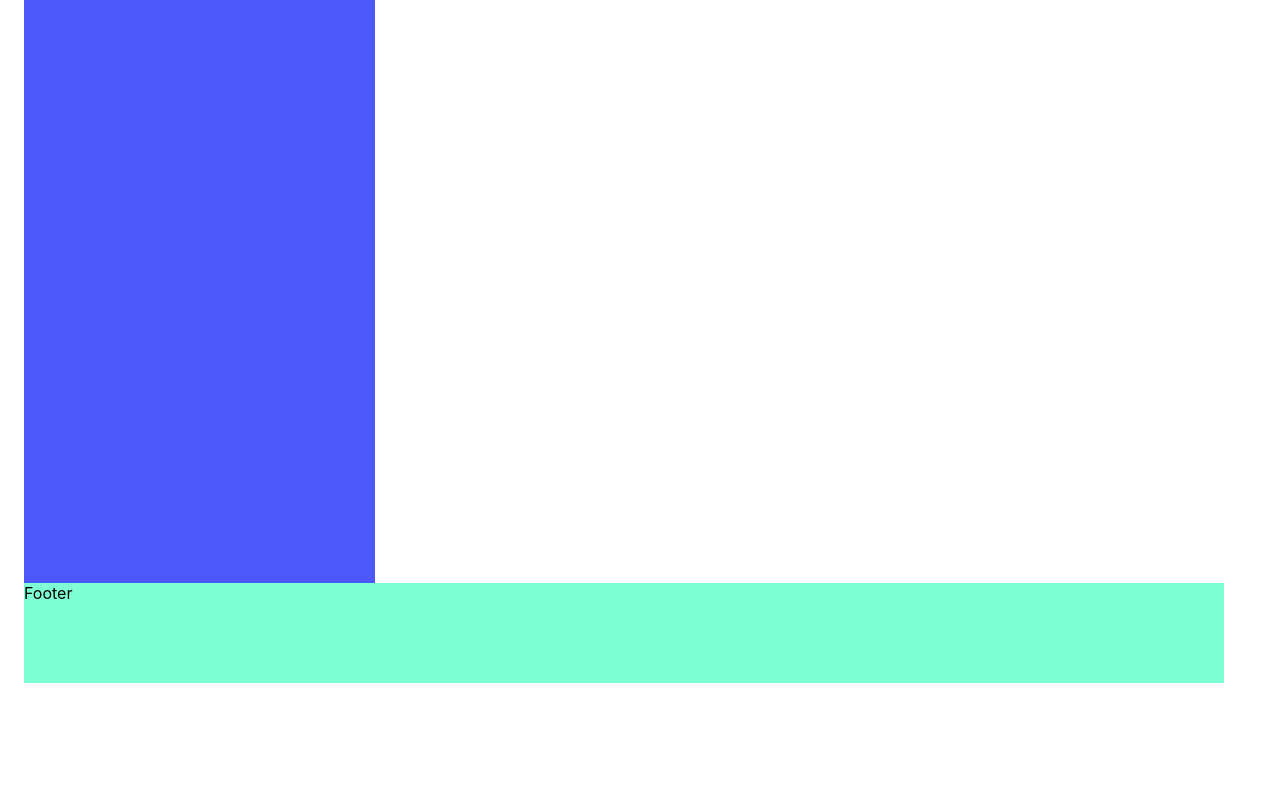
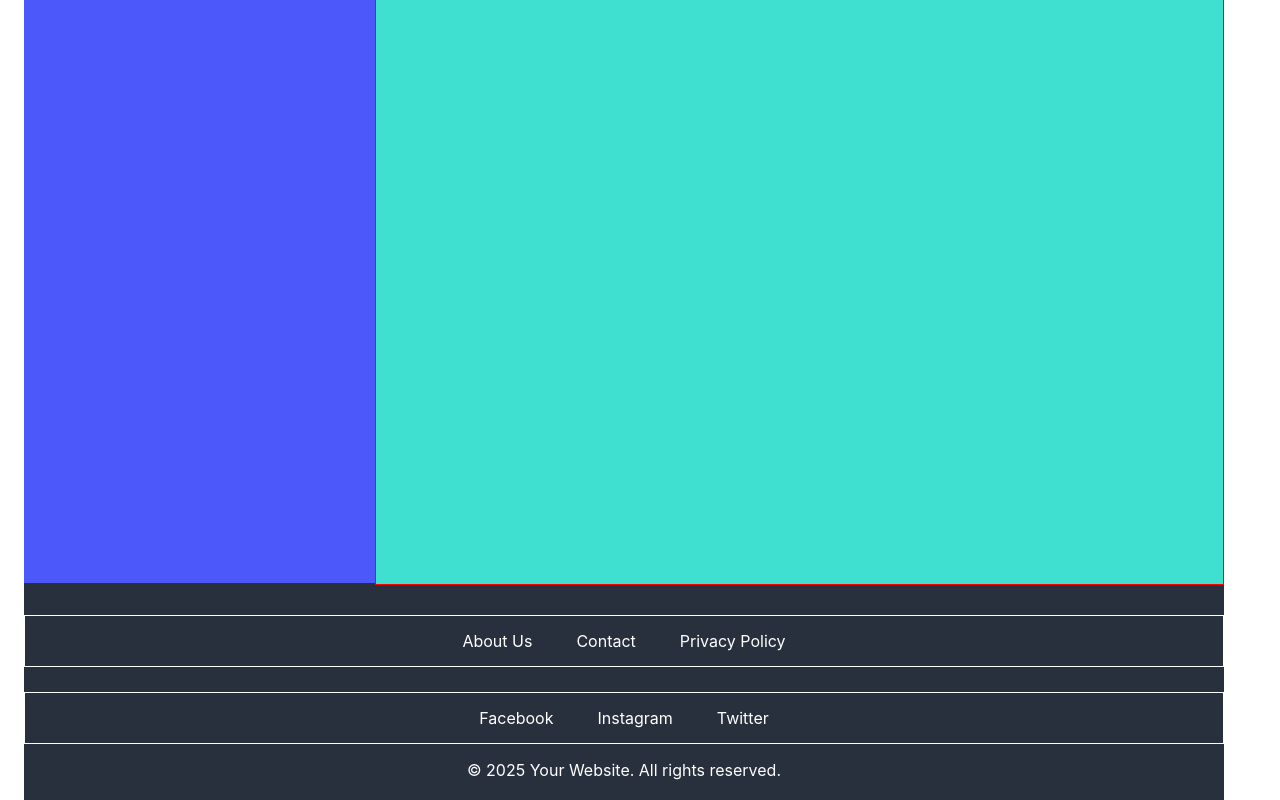
Before and after one commit to ishcenko/way-samurai, a React (Create React App) app: page /settings in a window 1280 px wide. Shown: the part 565-1365 px from the top of the page. Before the commit the page ends 1248 px from the top, so only its background shows below. Built offline with nearby package versions, Linux system fonts and the light colour scheme.

Commit message:
Footer and page(News, Music, Settings)

```diff
--- a/src/components/App.css
+++ b/src/components/App.css
@@ -11,4 +11,5 @@
 }
 .app-wrapper-content {
   width: 100%;
+  margin: 0;
 }
--- a/src/components/App.jsx
+++ b/src/components/App.jsx
@@ -1,11 +1,15 @@
 import React from 'react';
+import { BrowserRouter, Routes, Route } from 'react-router-dom';
 import Header from './Header/Header';
 import NavBar from './NavBar/NavBar';
 import Profile from './Profile/Profile';
+import Dialogs from './Dialogs/Dialogs';
+import Music from './Music/Music';
+
+import Footer from './Footer/Footer';
 import './App.css';
-import Dialogs from './Dialogs/Dialogs';
-import { BrowserRouter, Route, Routes } from 'react-router-dom';
-import Footer from './Footer/Footer';
+import News from './News/News';
+import Settings from './Settings/Settings';
 
 export const App = () => {
   return (
@@ -16,14 +20,16 @@ export const App = () => {
           <NavBar />
           <div className="app-wrapper-content">
             <Routes>
-              <Route exact path="dialogs" element={<Dialogs />} />
-              <Route path="profile" element={<Profile />} />
+              <Route path="/" element={<Profile />} /> {/* Головна сторінка */}
+              <Route path="/profile" element={<Profile />} />
+              <Route path="/dialogs" element={<Dialogs />} />
+              <Route path="/music" element={<Music />} />
+              <Route path="/news" element={<News />} />
+              <Route path="/settings" element={<Settings />} />
             </Routes>
           </div>
         </div>
-        <div>
-          <Footer />
-        </div>
+        <Footer />
       </div>
     </BrowserRouter>
   );
--- a/src/components/Footer/Footer.jsx
+++ b/src/components/Footer/Footer.jsx
@@ -1,11 +1,37 @@
 import React from 'react';
+import { NavLink } from 'react-router-dom';
 import s from './Footer.module.css';
 
 const Footer = () => {
   return (
-    <div className={s.footer_wrapper}>
-      <div>Footer</div>
-    </div>
+    <footer className={s.footer}>
+      <div className={s.nav}>
+        <NavLink to="/about">About Us</NavLink>
+        <NavLink to="/contact">Contact</NavLink>
+        <NavLink to="/privacy">Privacy Policy</NavLink>
+      </div>
+      <div className={s.socialIcons}>
+        <a
+          href="https://facebook.com"
+          target="_blank"
+          rel="noopener noreferrer"
+        >
+          Facebook
+        </a>
+        <a
+          href="https://instagram.com"
+          target="_blank"
+          rel="noopener noreferrer"
+        >
+          Instagram
+        </a>
+        <a href="https://twitter.com" target="_blank" rel="noopener noreferrer">
+          Twitter
+        </a>
+      </div>
+      <p>© 2025 Your Website. All rights reserved.</p>
+    </footer>
   );
 };
+
 export default Footer;
--- a/src/components/Footer/Footer.module.css
+++ b/src/components/Footer/Footer.module.css
@@ -1,5 +1,42 @@
-.footer_wrapper {
-  height: 100px;
+.footer {
+  padding-top: 32px;
+  padding-bottom: 4px;
+  text-align: center;
   width: 1200px;
-  background-color: aquamarine;
+  /* padding: 15px; */
+  background-color: #29303d;
+  color: white;
 }
+.nav {
+  display: flex;
+  flex-direction: row;
+  justify-content: center;
+  border: 1px solid white;
+  margin-bottom: 25px;
+}
+.nav a {
+  margin: 15px 22px;
+  color: white;
+  text-decoration: none;
+}
+
+.nav a:hover {
+  color: rgb(126, 245, 7);
+  text-decoration: underline;
+}
+.socialIcons {
+  display: flex;
+  flex-direction: row;
+  justify-content: center;
+  border: 1px solid white;
+}
+.socialIcons a {
+  margin: 15px 22px;
+  color: white;
+  text-decoration: none;
+}
+
+.socialIcons a:hover {
+  color: rgb(126, 245, 7);
+  text-decoration: underline;
+}
--- /dev/null
+++ b/src/components/Music/Music.jsx
@@ -0,0 +1,12 @@
+import React from 'react';
+import s from './Music.module.css';
+
+const Music = props => {
+  return (
+    <div className={s.music}>
+      <h3 className={s.page_music}>Page Music</h3>
+    </div>
+  );
+};
+
+export default Music;
--- /dev/null
+++ b/src/components/Music/Music.module.css
@@ -0,0 +1,17 @@
+.music {
+  background: greenyellow;
+  /* margin: 0 auto; */
+  height: 100%;
+  border: 1px solid red;
+}
+.page_music {
+  /* margin-left: 40px; */
+  /* width: max-content; */
+  padding-top: 32px;
+  padding-left: 32px;
+  color: blue;
+  font-size: 44px;
+}
+/* h3 {
+  margin: 0;
+} */
--- /dev/null
+++ b/src/components/News/News.jsx
@@ -0,0 +1,12 @@
+import React from 'react';
+import s from './News.module.css';
+
+const News = () => {
+  return (
+    <div className={s.news}>
+      <h3 className={s.page_news}>Page News</h3>
+    </div>
+  );
+};
+
+export default News;
--- /dev/null
+++ b/src/components/News/News.module.css
@@ -0,0 +1,32 @@
+.news {
+  background: orange;
+  border: 1px solid red;
+
+  height: 100%;
+  margin: 0 auto;
+}
+
+.page_news {
+  color: rgb(120, 4, 4);
+  padding-top: 32px;
+  padding-left: 32px;
+  color: blue;
+  font-size: 44px;
+}
+.music {
+  background: greenyellow;
+  /* margin: 0 auto; */
+  height: 100%;
+  border: 1px solid red;
+}
+.page_music {
+  /* margin-left: 40px; */
+  /* width: max-content; */
+  padding-top: 32px;
+  padding-left: 32px;
+  color: blue;
+  font-size: 44px;
+}
+/* h3 {
+  margin: 0;
+} */
--- /dev/null
+++ b/src/components/Settings/Settings.jsx
@@ -0,0 +1,11 @@
+import React from 'react';
+import s from './Settings.module.css';
+
+const Settings = props => {
+  return (
+    <div className={s.settings}>
+      <h3 className={s.page_settings}>Page Settings</h3>
+    </div>
+  );
+};
+export default Settings;
--- /dev/null
+++ b/src/components/Settings/Settings.module.css
@@ -0,0 +1,14 @@
+.settings {
+  background: turquoise;
+  border: 1px solid red;
+
+  height: 100%;
+  margin: 0 auto;
+}
+
+.page_settings {
+  color: crimson;
+  font-size: 44px;
+  padding-top: 32px;
+  padding-left: 32px;
+}
```
